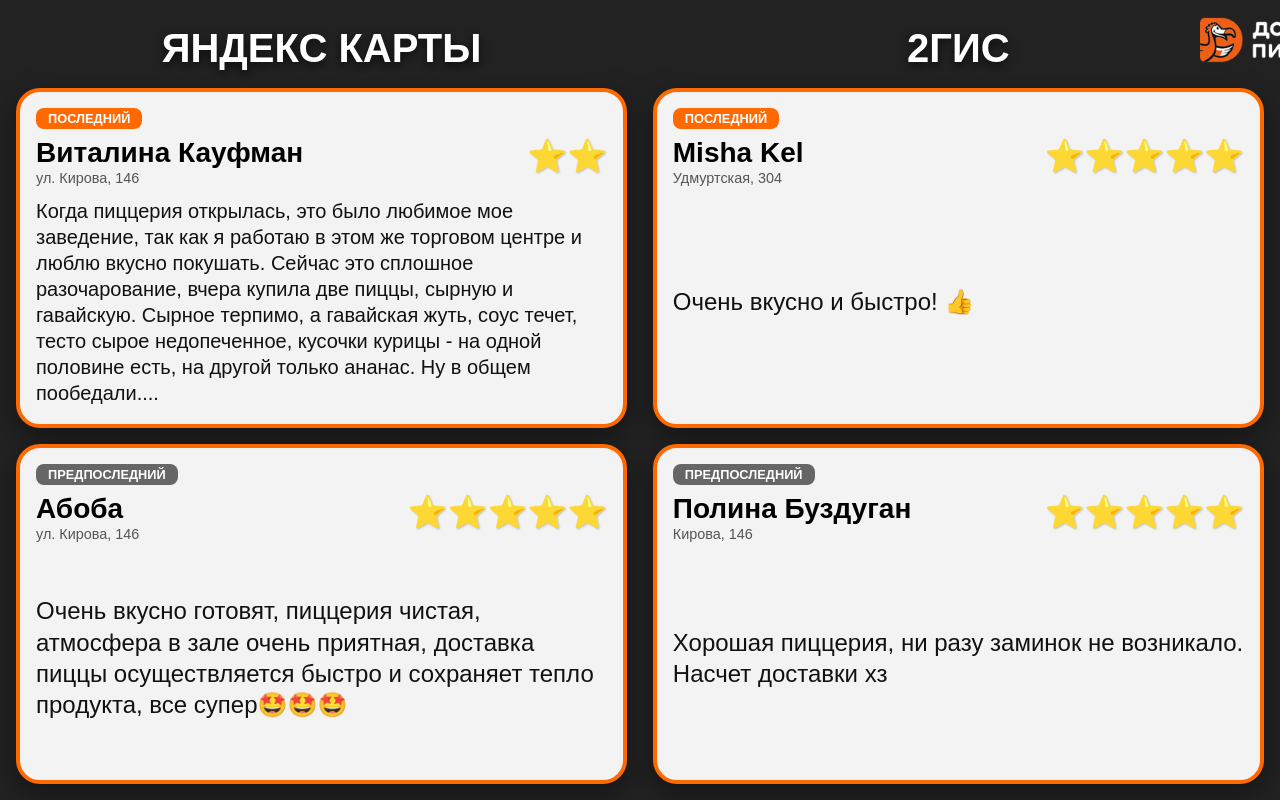
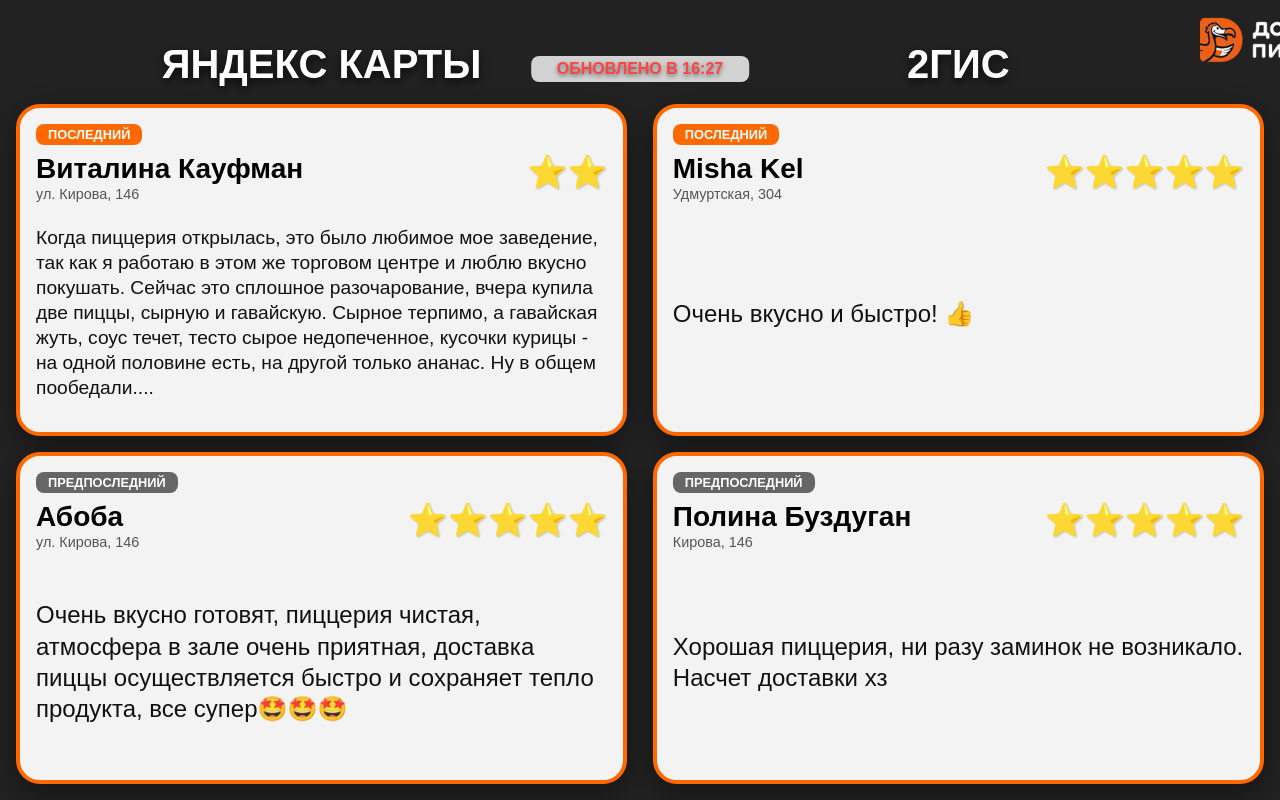
Before and after one commit to Greshnic07/radar-automation, a plain HTML site: page index.html in a window 1280 px wide. Drawn offline with Linux system fonts and the light colour scheme.

Commit message:
Update index.html

```diff
--- a/index.html
+++ b/index.html
@@ -12,16 +12,32 @@
             background: url('фон.jpg') no-repeat center center fixed;
             background-size: cover;
             font-family: 'Arial', sans-serif;
-            overflow: hidden; /* Запрещаем любую прокрутку */
+            overflow: hidden;
             display: flex;
             flex-direction: column;
             padding: 2vh;
+        }
+        /* Блок со временем обновления под лого */
+        .update-info {
+            position: absolute;
+            top: 7vh;
+            left: 50%;
+            transform: translateX(-50%);
+            color: #ff4444; /* Красный, как ты просил */
+            font-size: 2vh;
+            font-weight: bold;
+            text-shadow: 0 2px 4px rgba(0,0,0,0.5);
+            background: rgba(255, 255, 255, 0.8);
+            padding: 0.5vh 2vw;
+            border-radius: 1vh;
+            z-index: 10;
         }
         .main-container {
             display: grid;
             grid-template-columns: 1fr 1fr;
             gap: 2vw;
             height: 100%;
+            margin-top: 2vh;
         }
         .column {
             display: flex;
@@ -45,12 +61,12 @@
             display: flex;
             flex-direction: column;
             gap: 2vh;
-            min-height: 0; /* Важно для flex-контейнеров */
+            min-height: 0;
         }
         .card {
             flex: 1;
             background: rgba(255, 255, 255, 0.95);
-            border: 0.6vh solid #ff6900; /* Жирная оранжевая рамка */
+            border: 0.6vh solid #ff6900;
             border-radius: 3vh;
             padding: 2vh;
             display: flex;
@@ -78,16 +94,15 @@
             align-self: flex-start;
         }
 
-        /* КОНТЕЙНЕР ДЛЯ ТЕКСТА, КОТОРЫЙ УМЕЕТ УМЕНЬШАТЬ ШРИФТ */
         .text-area {
             flex: 1;
             overflow: hidden;
             display: flex;
-            align-items: center; /* Центрируем короткие отзывы по вертикали */
+            align-items: center;
         }
         .review-text {
             width: 100%;
-            font-size: 3vh; /* Базовый размер, который будет уменьшаться */
+            font-size: 3vh;
             line-height: 1.3;
             color: #111;
             word-wrap: break-word;
@@ -95,6 +110,8 @@
     </style>
 </head>
 <body>
+
+    <div class="update-info" id="last-update">Обновление...</div>
 
     <div class="main-container">
         <div class="column">
@@ -142,14 +159,11 @@
         </div>
     </div>
 
-<script>
-        // ФУНКЦИЯ «УШИВАНИЯ» ТЕКСТА ПОД РАЗМЕР КАРТОЧКИ
+    <script>
         function fitText(el) {
-            let fontSize = 3; // Начинаем с 3vh
+            let fontSize = 3;
             el.style.fontSize = fontSize + "vh";
             const parent = el.parentElement;
-
-            // Если текст выше чем его контейнер - уменьшаем по 0.1vh
             while (el.scrollHeight > parent.clientHeight && fontSize > 1.5) {
                 fontSize -= 0.1;
                 el.style.fontSize = fontSize + "vh";
@@ -161,15 +175,20 @@
                 const response = await fetch('tv_data.json?t=' + Date.now());
                 const data = await response.json();
 
-                // Данные уже отсортированы в Питоне (самые свежие сверху), reverse НЕ НУЖЕН!
+                // Ставим время обновления
+                const now = new Date();
+                const timeStr = now.getHours().toString().padStart(2, '0') + ":" +
+                                now.getMinutes().toString().padStart(2, '0');
+                document.getElementById('last-update').innerText = "ОБНОВЛЕНО В " + timeStr;
+
                 const yandexList = Array.isArray(data.yandex) ? data.yandex : [];
                 const gisList = Array.isArray(data.gis) ? data.gis : [];
 
                 const map = [
-                    {id: 'y1', d: yandexList[0]}, // Самый новый из Яндекса
-                    {id: 'y2', d: yandexList[1]}, // Предпоследний из Яндекса
-                    {id: 'g1', d: gisList[0]},    // Самый новый из 2ГИС
-                    {id: 'g2', d: gisList[1]}     // Предпоследний из 2ГИС
+                    {id: 'y1', d: yandexList[0]},
+                    {id: 'y2', d: yandexList[1]},
+                    {id: 'g1', d: gisList[0]},
+                    {id: 'g2', d: gisList[1]}
                 ];
 
                 map.forEach(m => {
@@ -177,10 +196,8 @@
                         document.getElementById(m.id + '-author').innerText = m.d.author;
                         document.getElementById(m.id + '-loc').innerText = m.d.location;
                         document.getElementById(m.id + '-stars').innerText = m.d.stars;
-
                         const textEl = document.getElementById(m.id + '-text');
                         textEl.innerText = m.d.text;
-
                         setTimeout(() => fitText(textEl), 50);
                     }
                 });
@@ -189,7 +206,8 @@
             }
         }
 
-        // ВАЖНО: ЭТИ СТРОЧКИ ЗАПУСКАЮТ СКРИПТ!
-        update(); // Запускаем сразу при открытии страницы
-        setInterval(update, 30000); // И потом повторяем каждые 30 секунд
+        update();
+        setInterval(update, 30000);
     </script>
+</body>
+</html>
```
